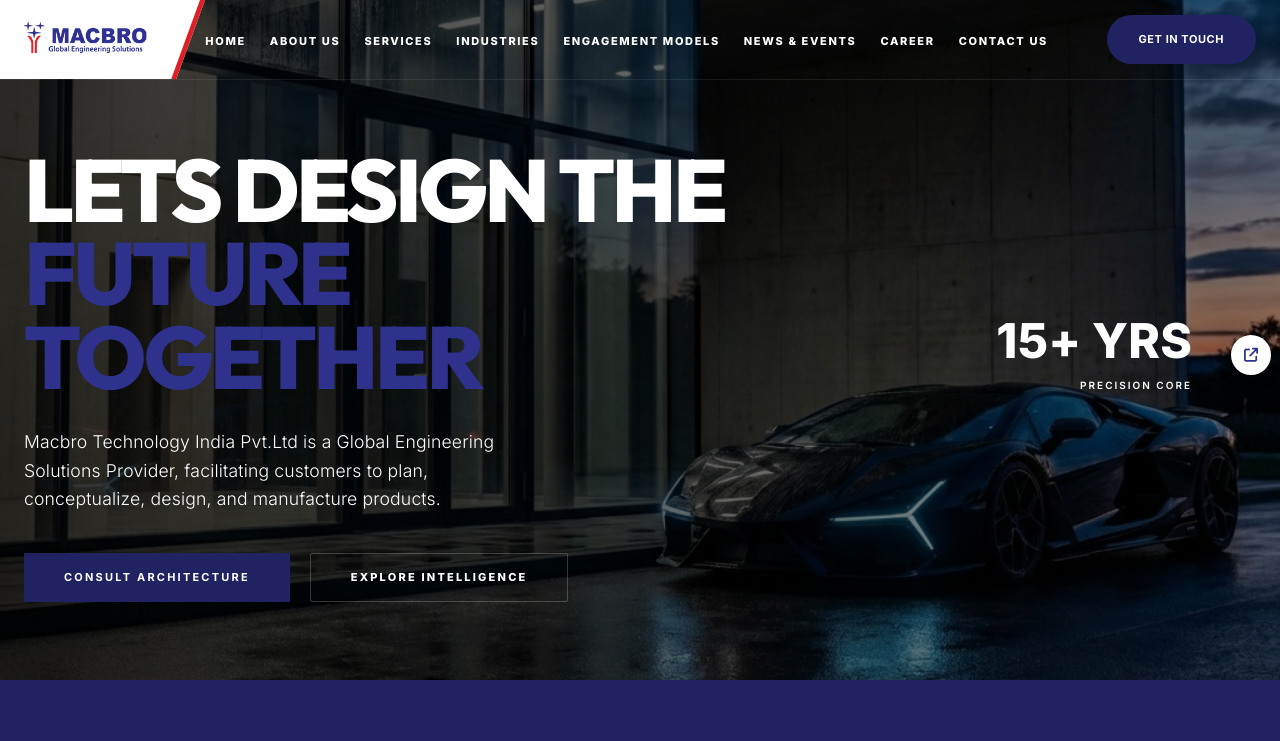
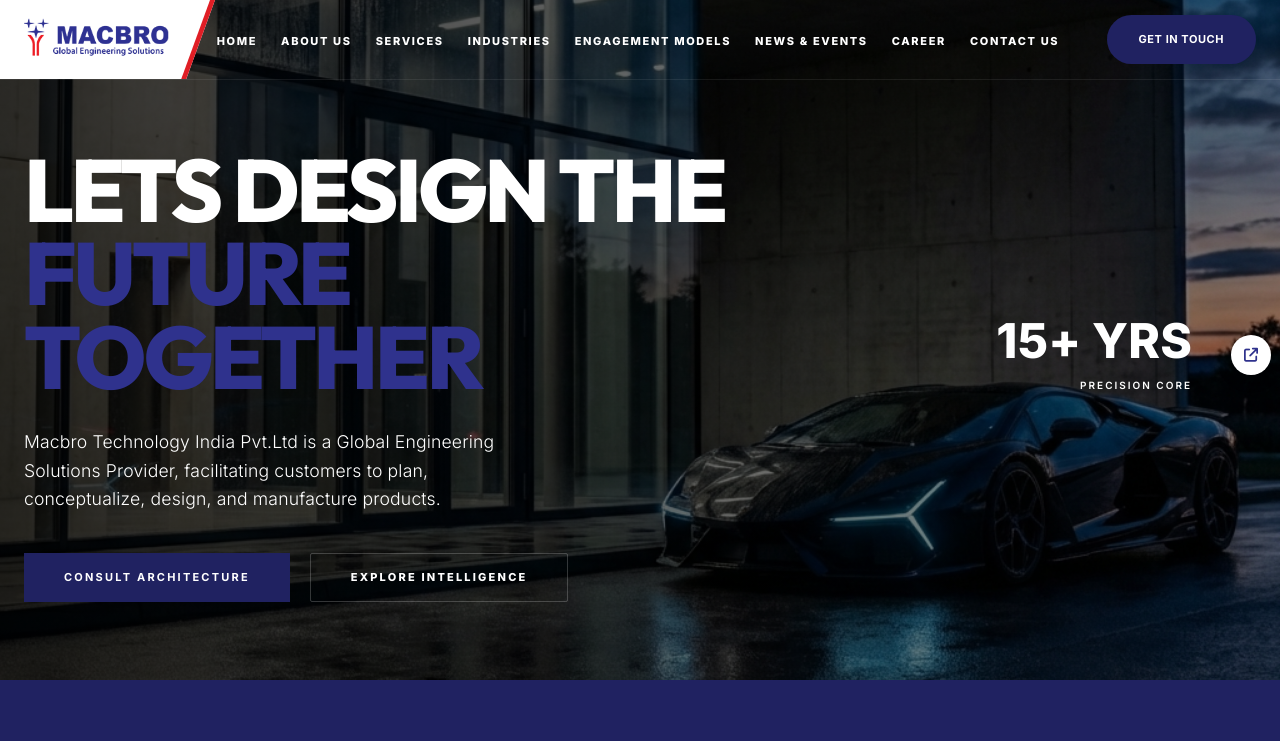
Before and after one commit to Deepan-senthilkumar/Macbro, a plain HTML site: page index.html in a window 1280 px wide. Shown: the top 741 px of the page. Drawn offline with Linux system fonts and the light colour scheme; a web font is replaced by a local one.

Commit message:
ui changes

```diff
--- a/css/style.css
+++ b/css/style.css
@@ -373,7 +373,7 @@ section,
     position: absolute;
     top: 0;
     left: 0;
-    width: 200px;
+    width: 210px;
     height: 100%;
     background: white;
     transform: skewX(-20deg);
--- a/index.html
+++ b/index.html
@@ -19,7 +19,7 @@
         <div class="container container-wide"
             style="display: flex; justify-content: space-between; align-items: center;">
             <a href="#" class="logo">
-                <img src="img/logo/logo_new.png" alt="Macbro" style="height: 38px;">
+                <img src="img/logo/logo_new.png" alt="Macbro" style="height: 45px;">
             </a>
             <nav class="nav">
                 <ul class="nav-links">
```
